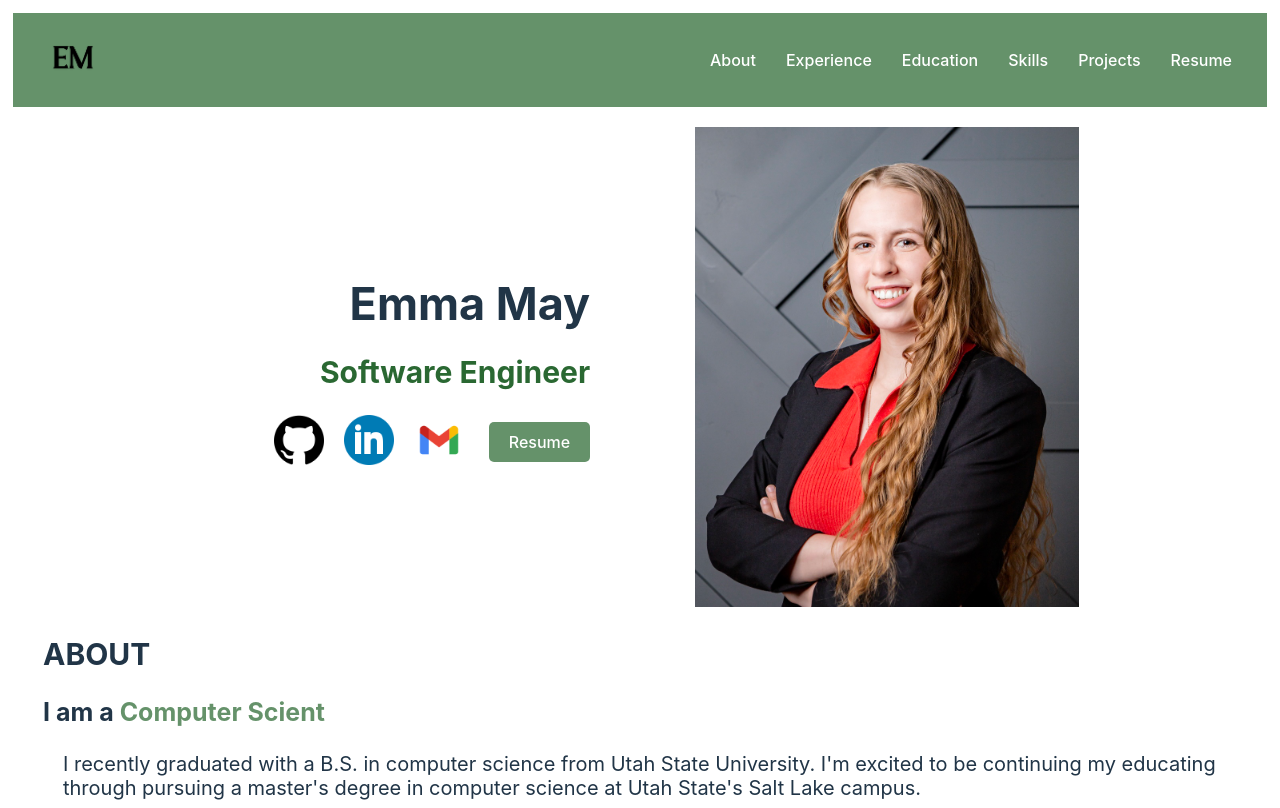
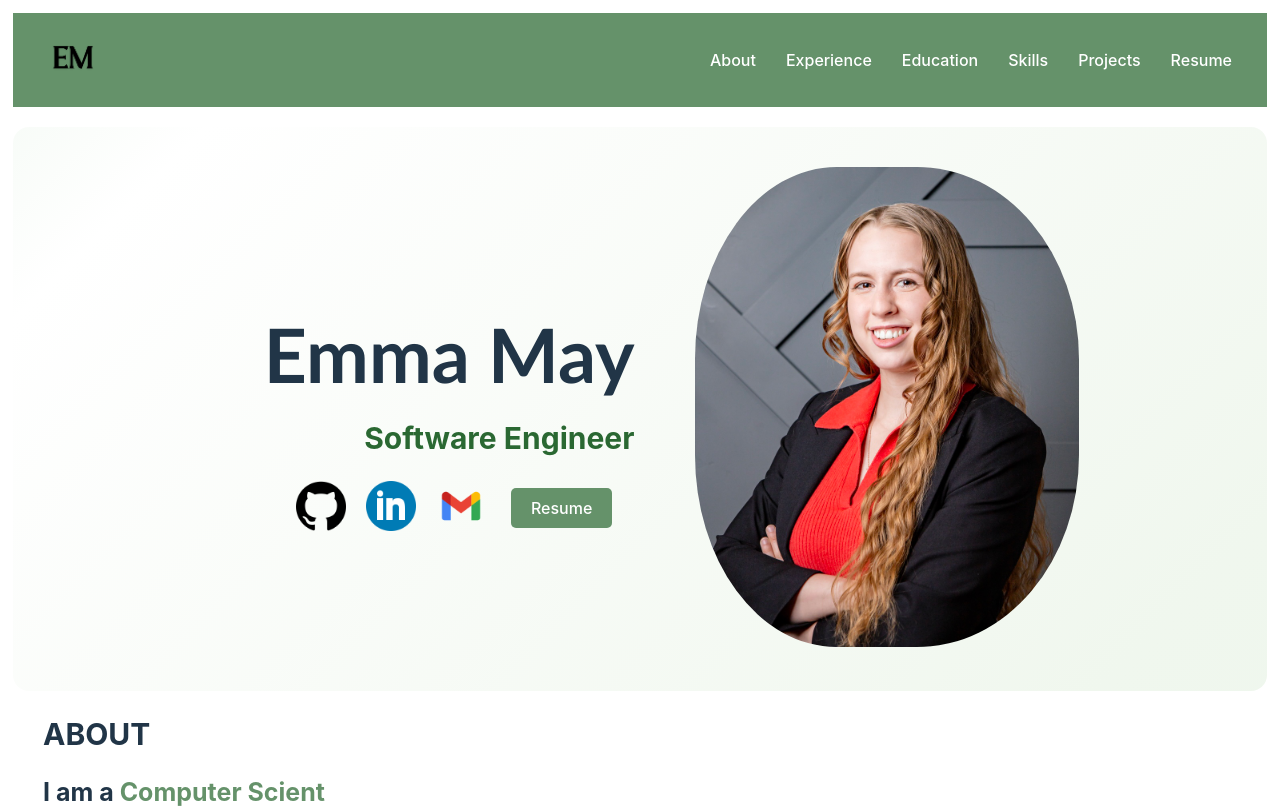
Before and after one commit to emmalynnmay/emmalynnmay.github.io, a React (Vite) app: page / in a window 1280 px wide. Shown: the top 808 px of the page. Built offline with nearby package versions, Linux system fonts and the light colour scheme.

Commit message:
Making initial section more exciting

```diff
--- a/src/App.css
+++ b/src/App.css
@@ -2,17 +2,6 @@
   margin: 0 auto;
   text-align: center;
   padding: 5px;
-}
-
-.headshot {
-  height: 30em;
-  padding-left: 20px;
-}
-
-.credit {
-  font-size: 0.8em;
-  margin-top: 1em;
-  color: rgb(116, 123, 255, .5);
 }
 
 .navbar {
@@ -57,6 +46,11 @@
   color: #8dcb94;
 }
 
+.headshot {
+  height: 30em;
+  padding-left: 20px;
+}
+
 .container {
   display: flex;
   align-items: center;
@@ -80,8 +74,9 @@
 }
 
 .title {
-  font-size: 45px;
+  font-size: 75px;
   margin-bottom: 0;
+  font-family: Optima, system-ui, Avenir, Helvetica, Arial, sans-serif;
 }
 
 .tagline {
@@ -112,6 +107,49 @@
   background-color: #507254;
   transform: scale(1.05);
 }
+
+@keyframes gradientShift {
+  0%   { background-position: 0% 50%; }
+  50%  { background-position: 100% 50%; }
+  100% { background-position: 0% 50%; }
+}
+
+.intro-bg-anim {
+  background: linear-gradient(
+    -45deg,
+    #e8f5e9, #f0f7ee, #ffffff,
+    #c8e6c9, #f1f8e9, #ffffff
+  );
+  background-size: 400% 400%;
+  animation: gradientShift 12s ease infinite;
+  border-radius: 16px 16px 16px 16px;
+  position: relative;
+  overflow: hidden;
+  padding: 20px 0;
+}
+
+.text-container,
+.image {
+  position: relative;
+  z-index: 1;
+}
+
+.headshot {
+  height: 30em;
+  padding-left: 20px;
+  position: relative;
+  z-index: 1;
+  border-radius: 40% 40% 40% 40%;
+}
+
+/* Fade-up entrance */
+@keyframes fadeUp {
+  from { opacity: 0; transform: translateY(18px); }
+  to   { opacity: 1; transform: translateY(0); }
+}
+
+.text-container { animation: fadeUp 0.7s ease both; }
+.image          { animation: fadeUp 0.7s 0.15s ease both; }
 
 .image-container {
   display: flex;
--- a/src/components/About.tsx
+++ b/src/components/About.tsx
@@ -9,9 +9,7 @@ function About() {
       "Computer Scientist.",
       "Embedded Systems Engineer.",
       "Graduate Student.",
-      "Full Stack Web Developer.",
-      // "Lifelong Learner.",
-      // "Proud Aggie.",
+      "Full Stack Web Developer."
     ];
 
     return (
@@ -19,8 +17,8 @@ function About() {
         <h2 className="section-header">ABOUT</h2>
         <TypingAnimation text={text} words={TEXT_OPTIONS} />
         <div className="about-text">
-          <p>I recently graduated with a B.S. in computer science from Utah State University. I'm excited to be continuing my educating through pursuing a master's degree in computer science at Utah State's Salt Lake campus.</p>
-          <p>I currently work at L3Harris Technologies as an Associate Software Engineer. In my role, I design, develop, and test mission-critical software for embedded communication systems. I thrive when I can spend my time solving complicated technical problems, and I have enjoyed developing those skills in this role. I have also had the opportunity to strengthen my communication abilities through working on a team of multi-disciplinary engineers.</p>
+          <p>I recently graduated with a B.S. in computer science from Utah State University. I'm excited to be continuing my educating by pursuing a master's degree in computer science at Utah State's Salt Lake campus.</p>
+          <p>I currently work at L3Harris Technologies as an Associate Software Engineer. In my role, I design, develop, and test mission-critical software for embedded communication systems. I thrive when I can spend my time solving complicated technical problems, and I have enjoyed developing those skills in this role. I have also had the opportunity to strengthen my communication abilities by working on a team of multi-disciplinary engineers.</p>
           <p>I am passionate about increasing advocacy and support for women and other underrepresented individuals in technology. I was able to work towards these objectives while completing my undergraduate degree by serving as President of USU's ACM-W chapter and Miss College of Science 2024-25. I am currently an active member of the SLC chapter of WE3 (Women who Strive for Empowering, Enhancing, and Encouraging Other Women) at L3Harris.</p>
         </div>
       </>
--- a/src/components/Intro.tsx
+++ b/src/components/Intro.tsx
@@ -5,42 +5,40 @@ import gmail from '../assets/gmail.webp'
 import resume from '../assets/Resume.pdf';
 
 function Intro() {
-
   return (
     <>
-        <div className="container">
+      <div className="container intro-bg-anim">
         <div className="text-container">
           <h1 className="title">Emma May</h1>
           <h2 className="tagline">Software Engineer</h2>
-
           <div className="image-button-group">
             <div className="image-container">
-
               <a href="https://github.com/emmalynnmay" target="_blank">
                 <img src={github} alt="GitHub's logo." className="clickable-image" />
               </a>
-                <a  href="https://www.linkedin.com/in/emma-lynn-may-3a09401b2/" target="_blank">
+              <a href="https://www.linkedin.com/in/emma-may-3a09401b2/" target="_blank">
                 <img src={linkedin} alt="LinkedIn's logo." className="clickable-image" />
               </a>
               <a href="mailto:emmalynnmayy@gmail.com">
                 <img src={gmail} alt="Gmail's logo." className="clickable-image" />
               </a>
-
             </div>
             <a href={resume} rel="noopener noreferrer" target="_blank">
-                <button className="action-button" value="Resume">
-                Resume
-                </button>
+              <button className="action-button">Resume</button>
             </a>
           </div>
-
         </div>
         <div className="image">
+          <br/>
+          <div className="headshot-wrap">
+            <div className="headshot-glow"></div>
             <img className="headshot" src={headshot} alt="Professional headshot of Emma May." />
+          </div>
+          <br/>
         </div>
       </div>
     </>
-    )
+  );
 }
 
   export default Intro
```
Lines whose indentation alone changed are shown as unchanged.
